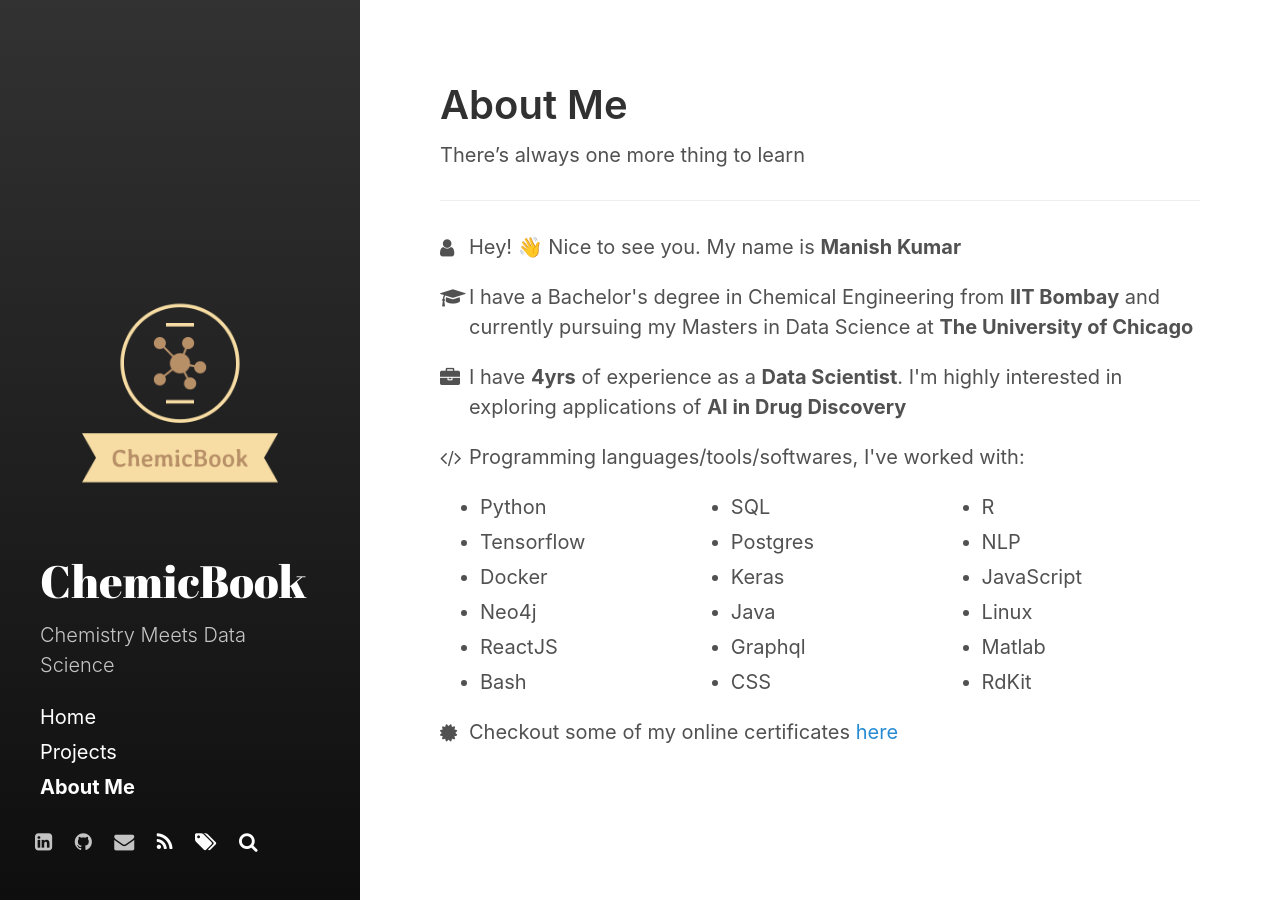
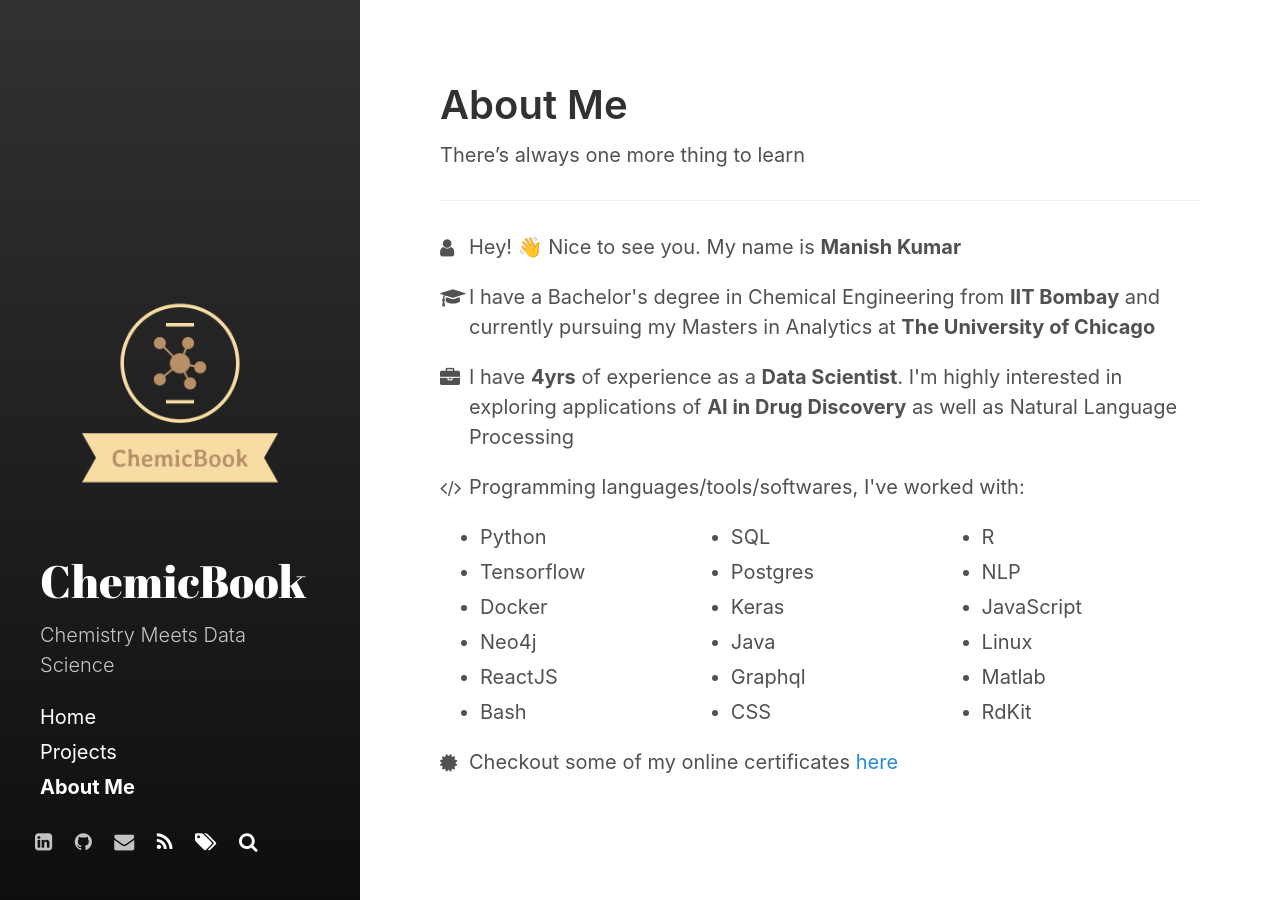
Before and after one commit to kmnis/kmnis.github.io, a Jekyll site: the page built from about-me.md, in a window 1280 px wide and 900 px high. Built offline with Jekyll 4.4.1, drawn with Linux system fonts in a browser that asks for light colours; nearby versions of some CDN libraries; comment, search, counter and statistics services are not loaded.

Commit message:
Updated about-me section

```diff
--- a/about-me.md
+++ b/about-me.md
@@ -25,11 +25,11 @@ There's always one more thing to learn
 </p>
 <p class="about-text">
   <span class="fa fa-graduation-cap about-icon"></span>
-  I have a Bachelor's degree in Chemical Engineering from <b>IIT Bombay</b> and currently pursuing my Masters in Data Science at <b>The University of Chicago</b>
+  I have a Bachelor's degree in Chemical Engineering from <b>IIT Bombay</b> and currently pursuing my Masters in Analytics at <b>The University of Chicago</b>
 </p>
 <p class="about-text">
   <span class="fa fa-briefcase about-icon"></span>
-  I have <b>4yrs</b> of experience as a <b>Data Scientist</b>. I'm highly interested in exploring applications of <b>AI in Drug Discovery</b>
+  I have <b>4yrs</b> of experience as a <b>Data Scientist</b>. I'm highly interested in exploring applications of <b>AI in Drug Discovery</b> as well as Natural Language Processing
 </p>
 <!-- <p class="about-text">
   <span class="fa fa-briefcase about-icon"></span>
```
